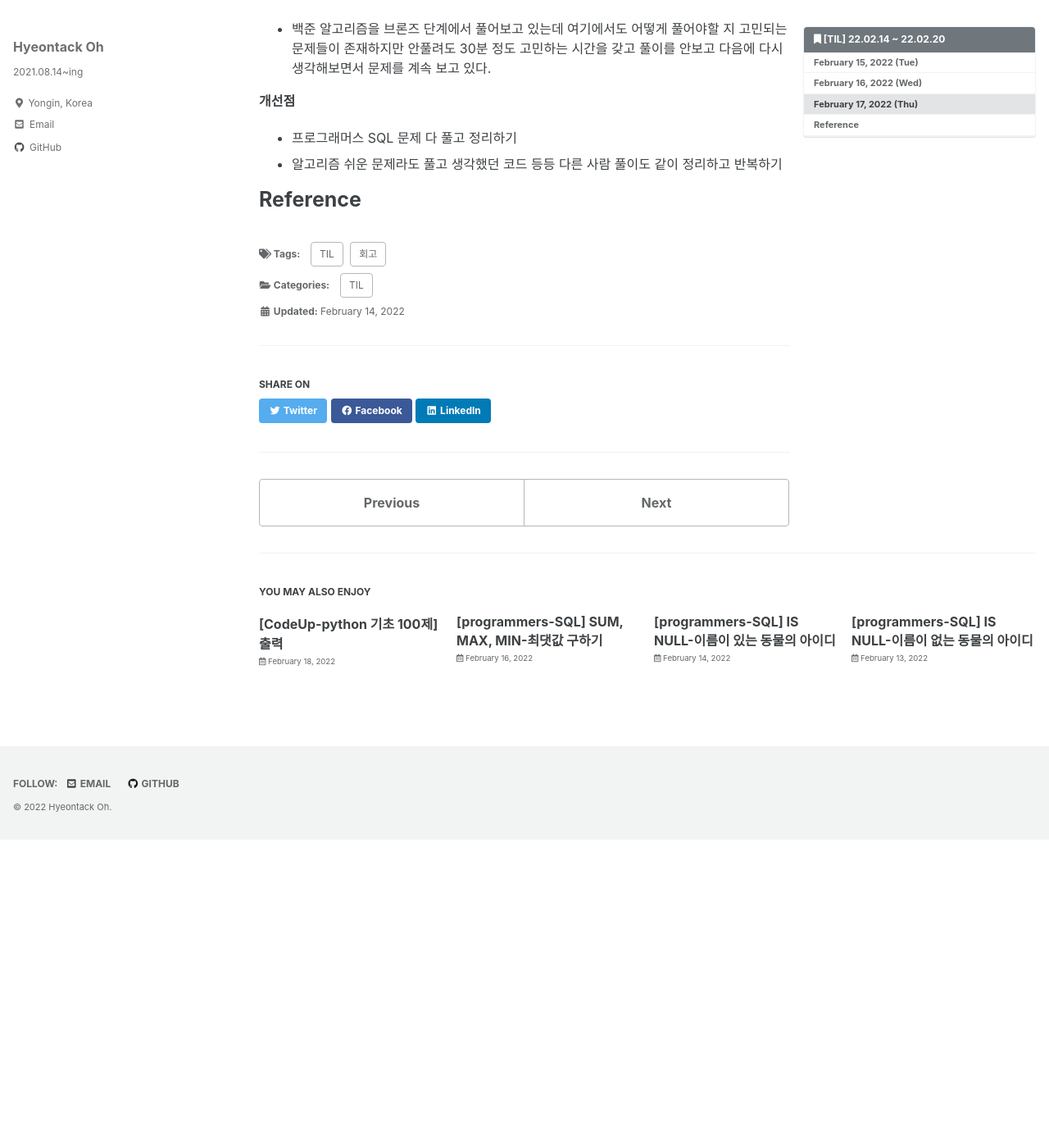
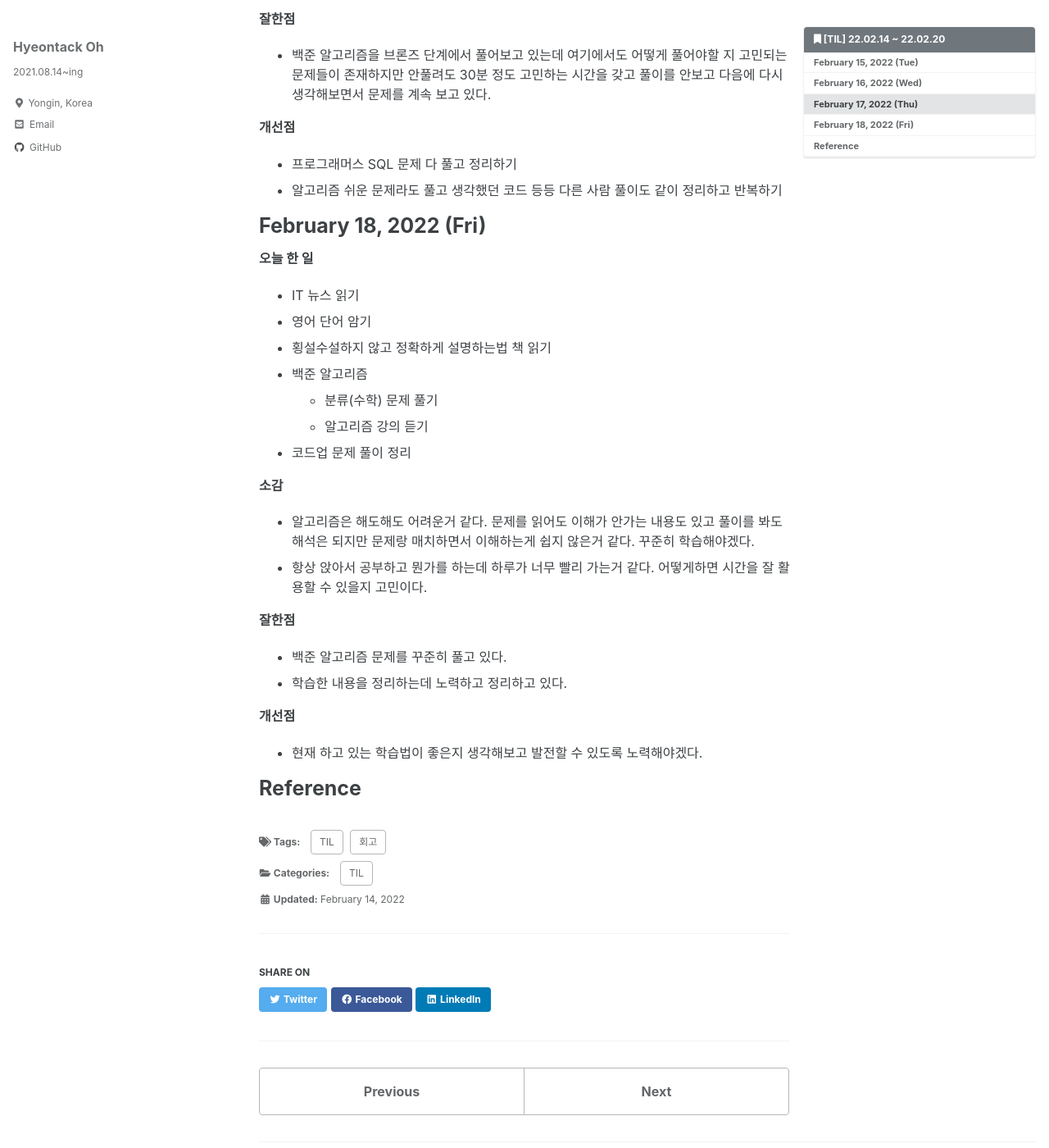
Before and after one commit to hyeontack5/hyeontack5.github.io, a Jekyll site: the page built from _posts/TIL/2022-02-14-[TIL] 22.02.14 ~ 22.02.20.md, in a window 1280 px wide and 1400 px high, scrolled down 1647 px. Shown: the whole window at 82% size. Built offline with Jekyll 4.4.1, drawn with Linux system fonts in a browser that asks for light colours; cached includes are drawn as plain includes; before the commit the page ends 2671 px from its top, so only the background shows below that; some of the changed text lies outside the part shown.

Commit message:
Docs: 22.02.18 회고

```diff
--- a/_posts/TIL/2022-02-14-[TIL] 22.02.14 ~ 22.02.20.md
+++ b/_posts/TIL/2022-02-14-[TIL] 22.02.14 ~ 22.02.20.md
@@ -17,7 +17,7 @@ toc_icon: "bookmark"
 **오늘 한 일**
 - IT 뉴스 읽기
 - 영어 단어 암기
-- 프로그래머스 학습한 내용 정리
+- 프로그래머스 문제 풀이 정리
 
 **소감**
 - 주말에 운동을 무리하게 하고 근육통과 몸살 기운에 시달리면서 휴식을 좀 취했는데 이번주부터 다시 힘을 내야겠다.
@@ -55,6 +55,7 @@ toc_icon: "bookmark"
 - 백준 알고리즘
   - 분류(수학) 문제 풀기
 - 횡설수설하지 않고 정확하게 설명하는법 책 읽기
+- 30분 조깅
 
 **소감**
 - 나와 비슷한 시기에 개발 공부를 시작한 친구를 만나서 많은 얘기를 했다. 이게 잘하고 있는지 어떻게 해야될지 등 서로의 고민을 얘기하고 다시 마음을 다 잡는 시간이 되었다.
@@ -67,4 +68,26 @@ toc_icon: "bookmark"
 - 프로그래머스 SQL 문제 다 풀고 정리하기
 - 알고리즘 쉬운 문제라도 풀고 생각했던 코드 등등 다른 사람 풀이도 같이 정리하고 반복하기
 
+# February 18, 2022 (Fri)
+
+**오늘 한 일**
+- IT 뉴스 읽기
+- 영어 단어 암기
+- 횡설수설하지 않고 정확하게 설명하는법 책 읽기
+- 백준 알고리즘
+  - 분류(수학) 문제 풀기
+  - 알고리즘 강의 듣기
+- 코드업 문제 풀이 정리
+
+**소감**
+- 알고리즘은 해도해도 어려운거 같다. 문제를 읽어도 이해가 안가는 내용도 있고 풀이를 봐도 해석은 되지만 문제랑 매치하면서 이해하는게 쉽지 않은거 같다. 꾸준히 학습해야겠다.
+- 항상 앉아서 공부하고 뭔가를 하는데 하루가 너무 빨리 가는거 같다. 어떻게하면 시간을 잘 활용할 수 있을지 고민이다.
+
+**잘한점**
+- 백준 알고리즘 문제를 꾸준히 풀고 있다.
+- 학습한 내용을 정리하는데 노력하고 정리하고 있다.
+
+**개선점**
+- 현재 하고 있는 학습법이 좋은지 생각해보고 발전할 수 있도록 노력해야겠다.
+
 # Reference
```
